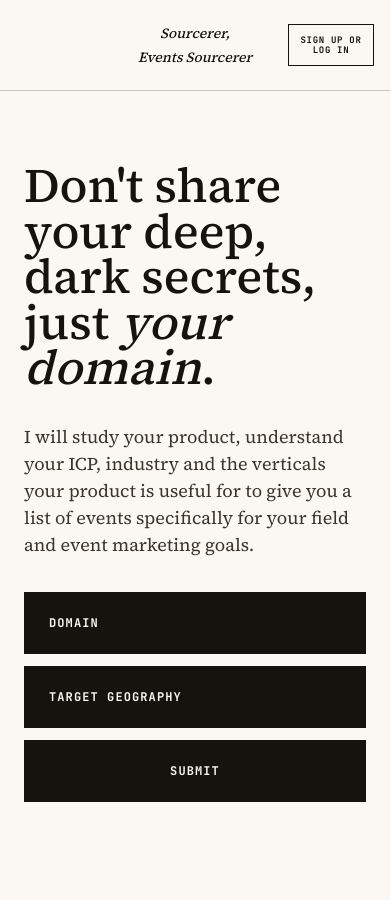
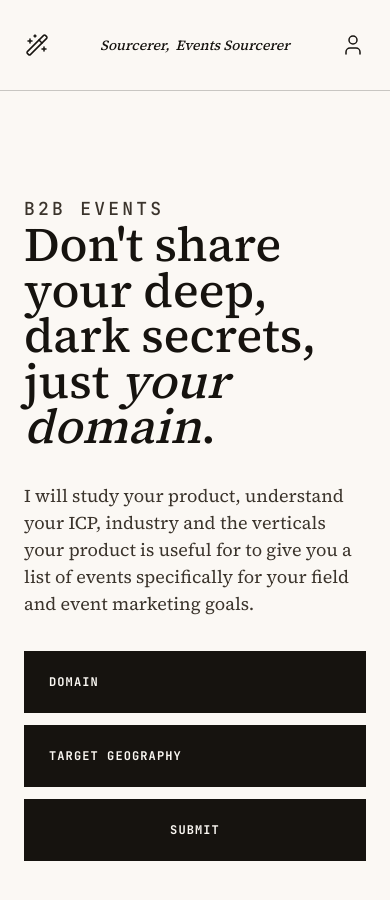
Before and after one commit to nidhidumian/Sourcerer, a React (Vite) app in the folder apps/web/: page / in a window 390 px wide. Shown: the top 900 px of the page. Before the commit the page ends 850 px from the top, so only its background shows below. Built offline with nearby package versions, Linux system fonts and the light colour scheme.

Commit message:
Add homepage eyebrow and header icons

```diff
--- a/apps/web/package.json
+++ b/apps/web/package.json
@@ -11,6 +11,7 @@
     "preview": "vite preview --host 0.0.0.0"
   },
   "dependencies": {
+    "lucide-react": "^0.475.0",
     "react": "^19.0.0",
     "react-dom": "^19.0.0"
   },
--- a/apps/web/src/App.jsx
+++ b/apps/web/src/App.jsx
@@ -1,3 +1,5 @@
+import { User, WandSparkles } from "lucide-react";
+
 function App() {
   function handleSubmit(event) {
     event.preventDefault();
@@ -8,7 +10,9 @@ function App() {
       <div className="header-border">
         <div className="page-wrap">
           <header className="app-header" aria-label="Sourcerer navigation">
-            <div className="header-spacer" aria-hidden="true" />
+            <button className="header-icon-button" type="button" aria-label="Menu">
+              <WandSparkles size={24} strokeWidth={1.5} aria-hidden="true" />
+            </button>
             <nav className="center-nav" aria-label="Primary navigation">
               <a href="/" aria-label="Sourcerer home">
                 Sourcerer,
@@ -17,8 +21,12 @@ function App() {
                 Events Sourcerer
               </a>
             </nav>
-            <button className="login-button" type="button">
-              SIGN UP OR LOG IN
+            <button
+              className="header-icon-button"
+              type="button"
+              aria-label="Sign up or log in"
+            >
+              <User size={24} strokeWidth={1.5} aria-hidden="true" />
             </button>
           </header>
         </div>
@@ -26,6 +34,7 @@ function App() {
 
       <main className="page-wrap home-hero" aria-labelledby="hero-title">
         <section className="hero-copy">
+          <p className="hero-eyebrow">B2B EVENTS</p>
           <h1 id="hero-title">
             Don&apos;t share your deep, dark secrets, just <em>your domain</em>.
           </h1>
--- a/apps/web/src/styles.css
+++ b/apps/web/src/styles.css
@@ -10,6 +10,7 @@
     --sourcerer-ink: #16130f;
     --sourcerer-earth: #3b342c;
     --sourcerer-link: #ede6db;
+    --muted: #8c8578;
   }
 
   * {
@@ -60,16 +61,11 @@
   }
 
   .app-header {
-    --header-side: 154px;
+    --header-side: 48px;
     display: grid;
     grid-template-columns: var(--header-side) minmax(0, 1fr) var(--header-side);
     align-items: center;
     padding: 28px 24px 22px;
-  }
-
-  .header-spacer {
-    width: var(--header-side);
-    height: 1px;
   }
 
   .center-nav {
@@ -85,21 +81,26 @@
     white-space: nowrap;
   }
 
-  .login-button {
-    grid-column: 3;
-    justify-self: end;
+  .header-icon-button {
     width: var(--header-side);
-    min-height: 42px;
-    border: 1px solid var(--sourcerer-ink);
+    height: 42px;
+    display: grid;
+    place-items: center;
+    border: 0;
     border-radius: 0;
     background: transparent;
     color: var(--sourcerer-ink);
-    padding: 0 18px;
-    font-family: "JetBrains Mono", "IBM Plex Mono", monospace;
-    font-size: 11px;
-    font-weight: 700;
-    letter-spacing: 1.2px;
     cursor: default;
+  }
+
+  .header-icon-button:first-child {
+    grid-column: 1;
+    justify-self: start;
+  }
+
+  .header-icon-button:last-child {
+    grid-column: 3;
+    justify-self: end;
   }
 
   .home-hero {
@@ -115,6 +116,17 @@
 
   .hero-copy {
     width: 100%;
+  }
+
+  .hero-eyebrow {
+    margin: 0 0 14px;
+    color: var(--muted);
+    font-family: "JetBrains Mono", "IBM Plex Mono", monospace;
+    font-size: 10px;
+    font-weight: 500;
+    letter-spacing: 0.18em;
+    line-height: 1.2;
+    text-transform: uppercase;
   }
 
   .home-hero h1 {
@@ -198,13 +210,9 @@
 
 @media (max-width: 760px) {
   .app-header {
-    --header-side: 86px;
+    --header-side: 42px;
     justify-items: center;
     padding: 24px 16px;
-  }
-
-  .header-spacer {
-    display: block;
   }
 
   .center-nav {
@@ -214,16 +222,6 @@
     font-size: 14px;
     line-height: 1.15;
     row-gap: 8px;
-  }
-
-  .login-button {
-    grid-column: 3;
-    justify-self: end;
-    padding: 0 8px;
-    font-size: 9px;
-    line-height: 1.15;
-    letter-spacing: 0.7px;
-    white-space: normal;
   }
 
   .home-hero {
```
